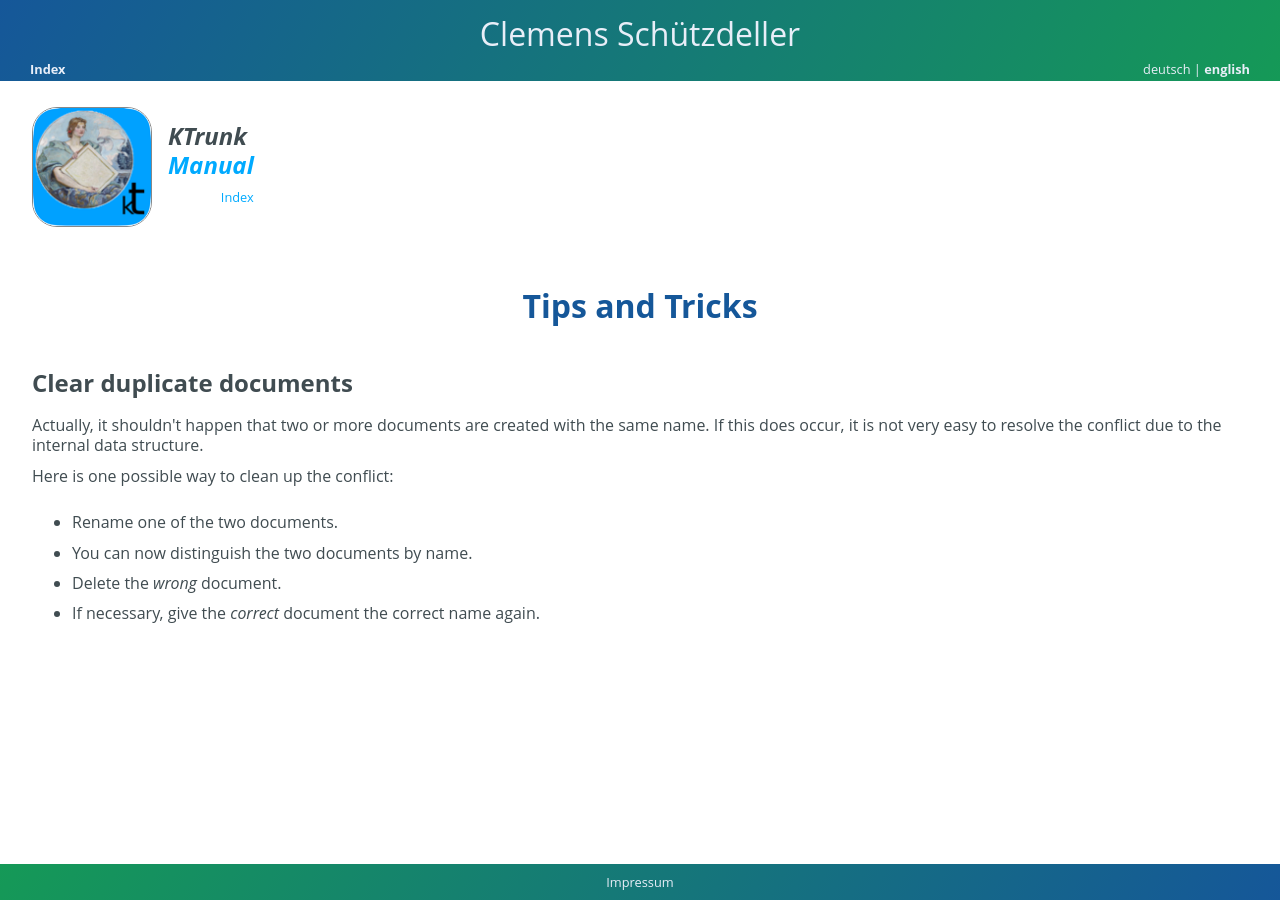
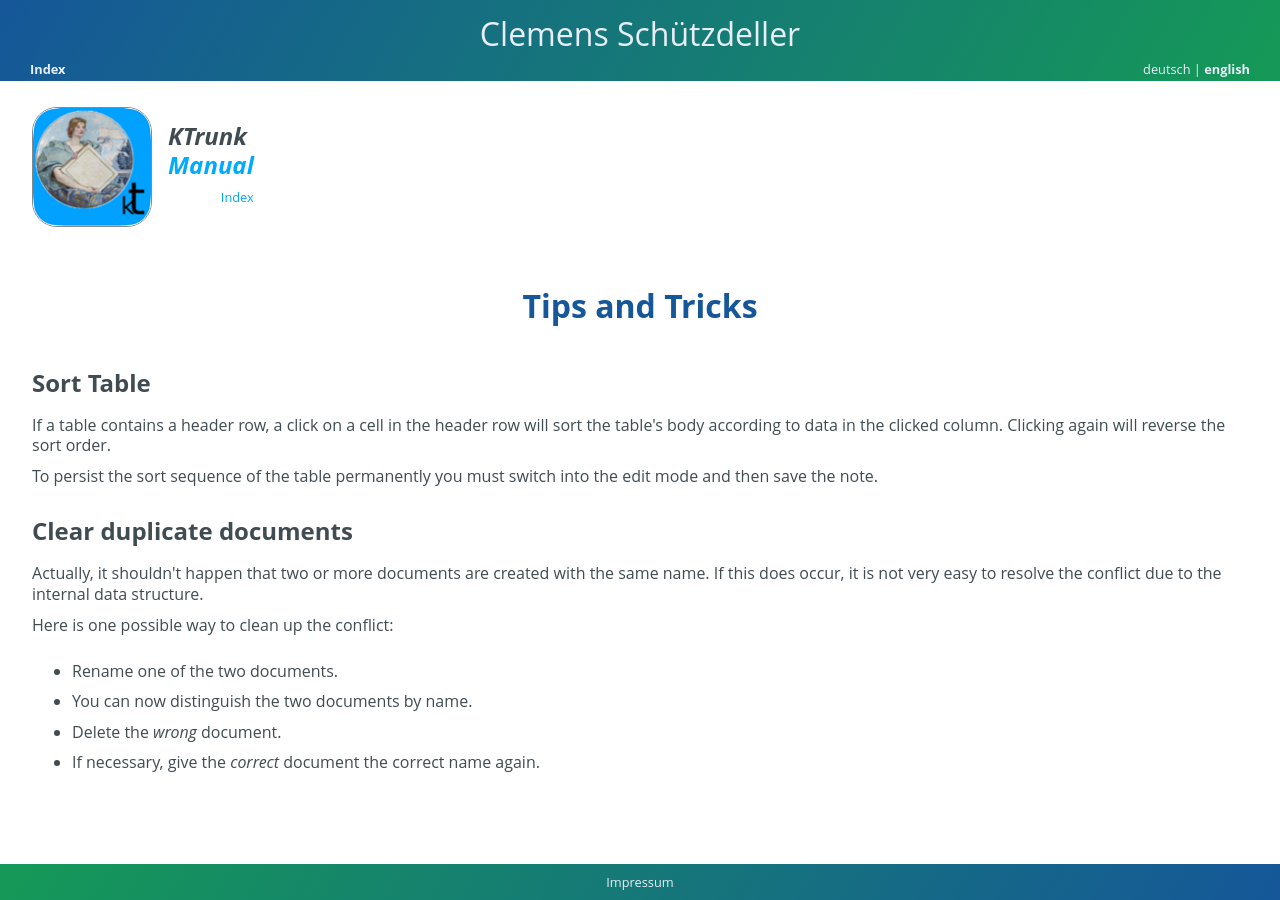
Before and after one commit to cs-LA/home, a Jekyll site: the page built from KTrunk/Manual/TipsAndTricks.md, in a window 1280 px wide. Built offline with Jekyll 4.4.1, drawn with Linux system fonts in a browser that asks for light colours; our own code applies the rules of GitHub Pages for plain Markdown files.

Commit message:
Update TipsAndTricks.md

```diff
--- a/KTrunk/Manual/TipsAndTricks.md
+++ b/KTrunk/Manual/TipsAndTricks.md
@@ -14,6 +14,15 @@
   <span class="en">Tips and Tricks</span>
   <span class="de">Tipps und Tricks</span>
 </h1>
+<h3 id="tablesort"><span class="en">Sort Table</span><span class="de">Tabelle sortieren</span></h3>
+<p>
+  <span class="en">If a table contains a header row, a click on a cell in the header row will sort the table's body according to data in the clicked column. Clicking again will reverse the sort order.</span>
+  <span class="de">Falls eine Tabelle eine Kopfzeile enthält, kann man die Daten in dem Tabellenkörper mit einem Klick auf eine Zelle in der Kopfzeile entsprechend den Daten in der angeklickten Spalte sortieren. Ein abermaliger Klick kehrt die Sortierfolge um.</span>
+</p>
+<p>
+  <span class="en">To persist the sort sequence of the table permanently you must switch into the edit mode and then save the note.</span>
+  <span class="de">Um die Sortierfolge der Tabelle permanent zu erhalten, muss man kurz in den Bearbeitungsmodus gehen und die Notiz dann speichern.</span>
+</p>
 <h3>
   <span class="en">Clear duplicate documents</span>
   <span class="de">Doppelte Dokumente bereinigen</span>
```
